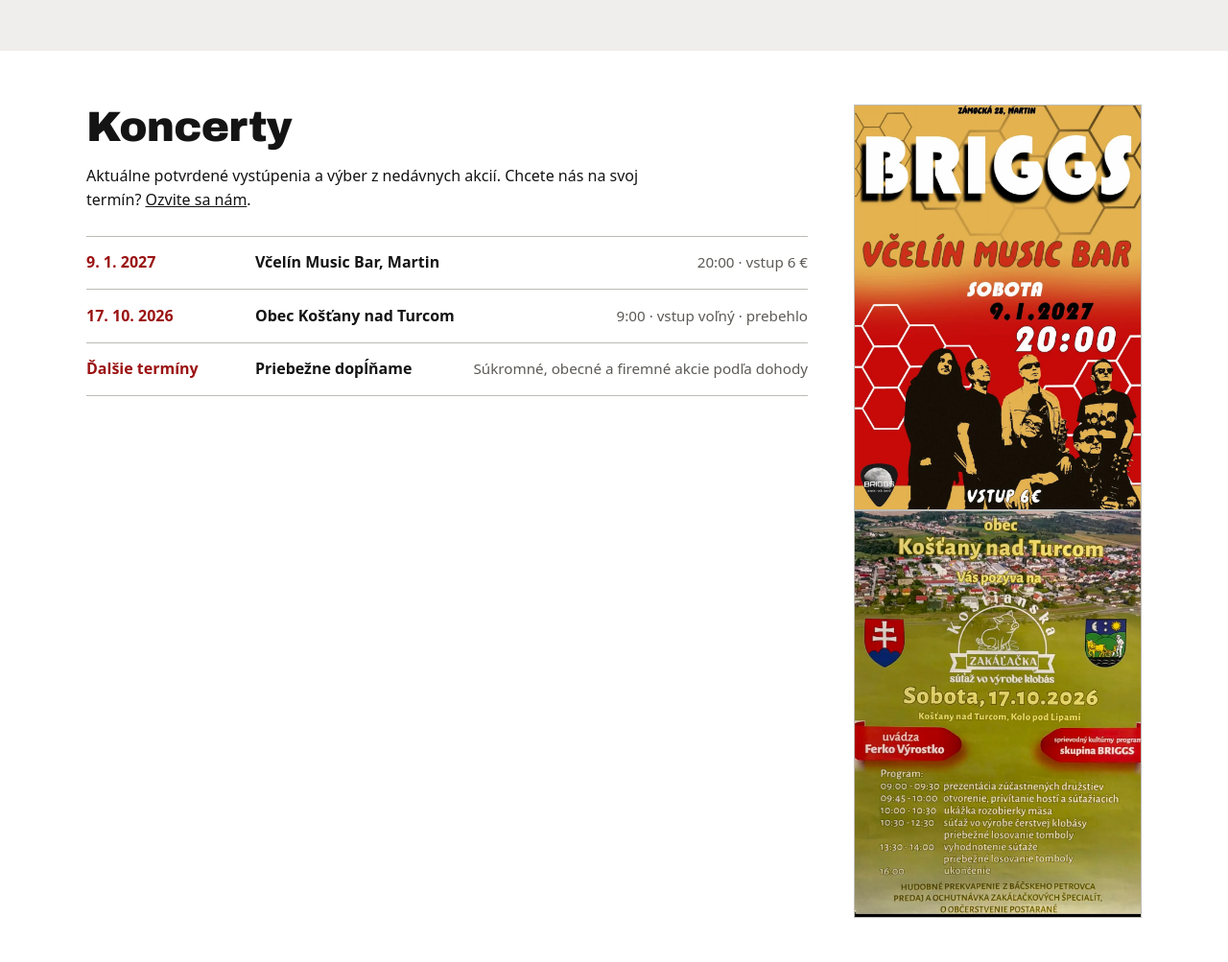
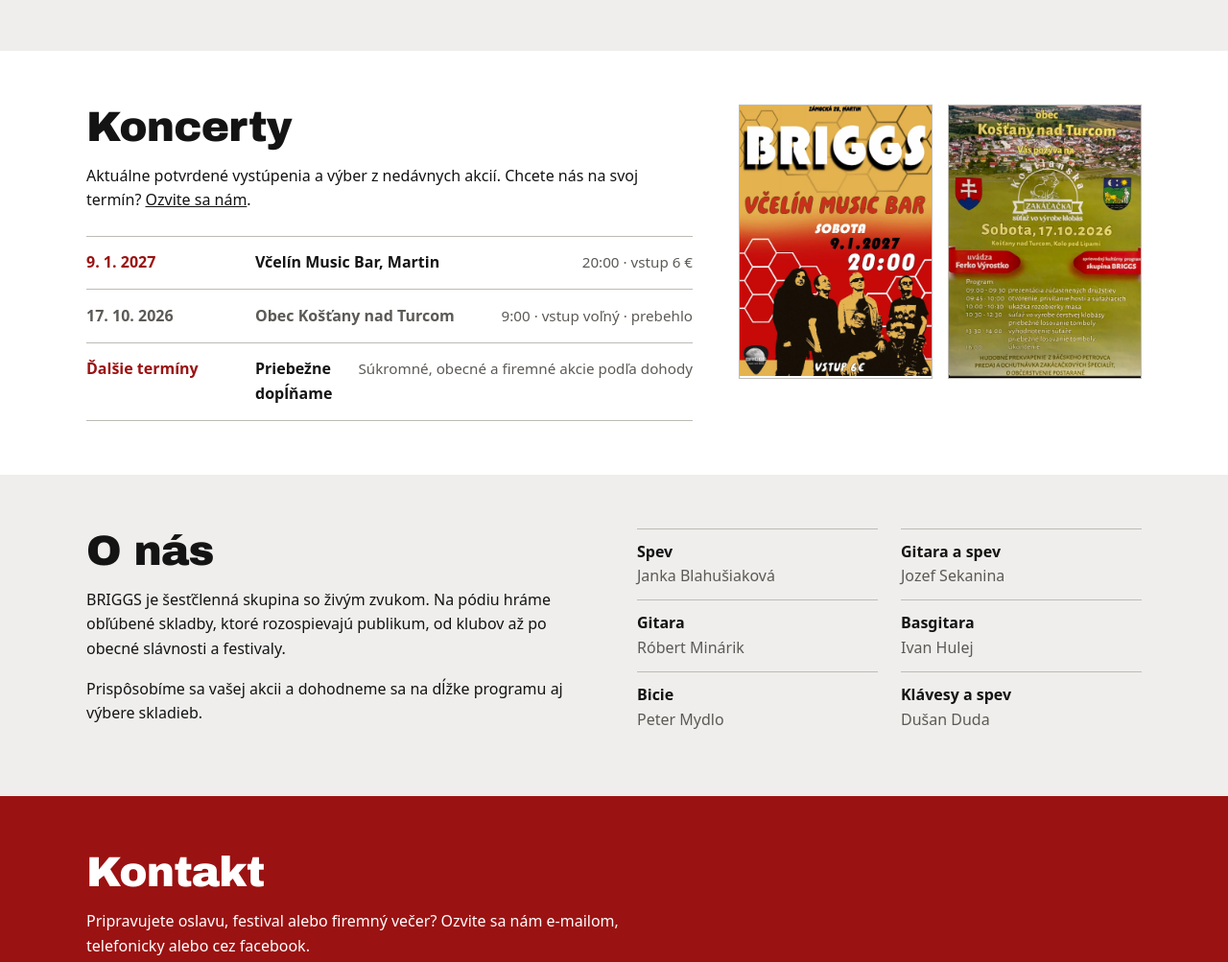
Before and after one commit to drumkey20/briggs-web, a plain HTML site: page index.html in a window 1280 px wide. Shown: the part 1372-2375 px from the top of the page at 96% size. Drawn offline with Linux system fonts and the light colour scheme.

Commit message:
Update grid layout and styles for gig posters

```diff
--- a/styles.css
+++ b/styles.css
@@ -38,11 +38,13 @@ nav a:hover{color:var(--red);text-decoration:underline}
 @media (min-width:800px){.grid{grid-template-columns:repeat(4,1fr);gap:.8rem}}
 
 .gigs-layout{display:grid;gap:2rem;align-items:start}
-@media (min-width:800px){.gigs-layout{grid-template-columns:1fr 300px;gap:3rem}}
-.gig-poster{display:block;max-width:320px;border:1px solid var(--line)}
+@media (min-width:800px){.gigs-layout{grid-template-columns:1fr minmax(260px,420px);gap:3rem}}
+.gig-posters{display:grid;grid-template-columns:repeat(2,minmax(0,1fr));gap:1rem}
+.gig-poster{display:block;border:1px solid var(--line)}
 .gig-poster img{width:100%;height:auto}
 .gig-list{list-style:none;margin:1.5rem 0 0;padding:0;border-top:1px solid var(--line)}
 .gig-list li{display:grid;gap:.25rem 1.5rem;padding:.9rem 0;border-bottom:1px solid var(--line);align-items:baseline}
+.gig-past .gig-date,.gig-past .gig-place{color:var(--mute)}
 .gig-date{font-weight:900;color:var(--red);white-space:nowrap}
 .gig-place{font-weight:700}
 .gig-info{color:var(--mute);font-size:.95rem}
```
